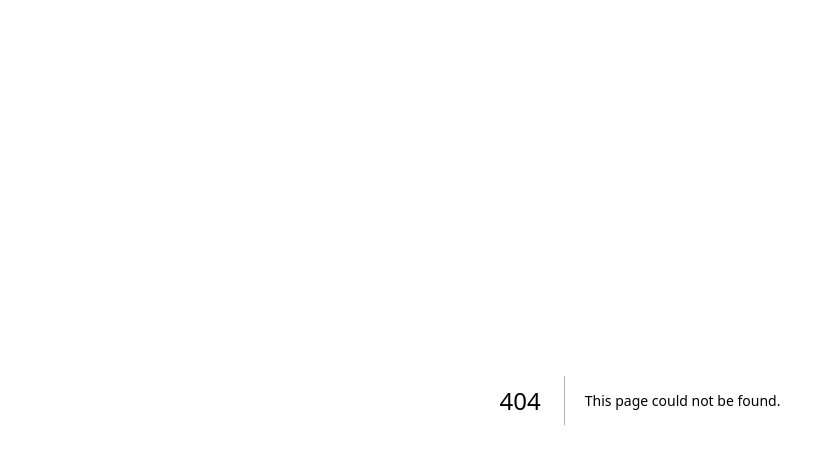
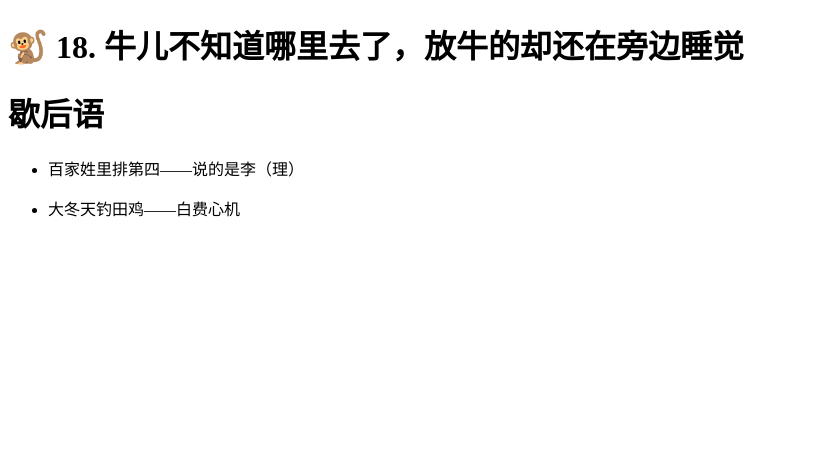
Before and after one commit to eddiehe99/bannatienet, a Next.js app: page /journey-to-the-west/18 in a window 1280 px wide. Before the commit this address had no page. Shown: the top 464 px of the page, without its empty margins (0-835 px from the left). Built offline with nearby package versions, Linux system fonts and the light colour scheme.

Commit message:
feat: add journey-to-the-west 18

```diff
--- /dev/null
+++ b/src/pages/journey-to-the-west/18.mdx
@@ -0,0 +1,7 @@
+# 🐒 18. 牛儿不知道哪里去了，放牛的却还在旁边睡觉
+
+# 歇后语
+
+- 百家姓里排第四——说的是李（理）
+
+- 大冬天钓田鸡——白费心机
--- a/src/pages/journey-to-the-west/_meta.js
+++ b/src/pages/journey-to-the-west/_meta.js
@@ -1,6 +1,7 @@
 /* eslint-disable prettier/prettier */
 /* eslint-disable import/no-anonymous-default-export */
 export default {
+    '18': '',
     '17': '',
     '16': '',
     '15': '',
```
